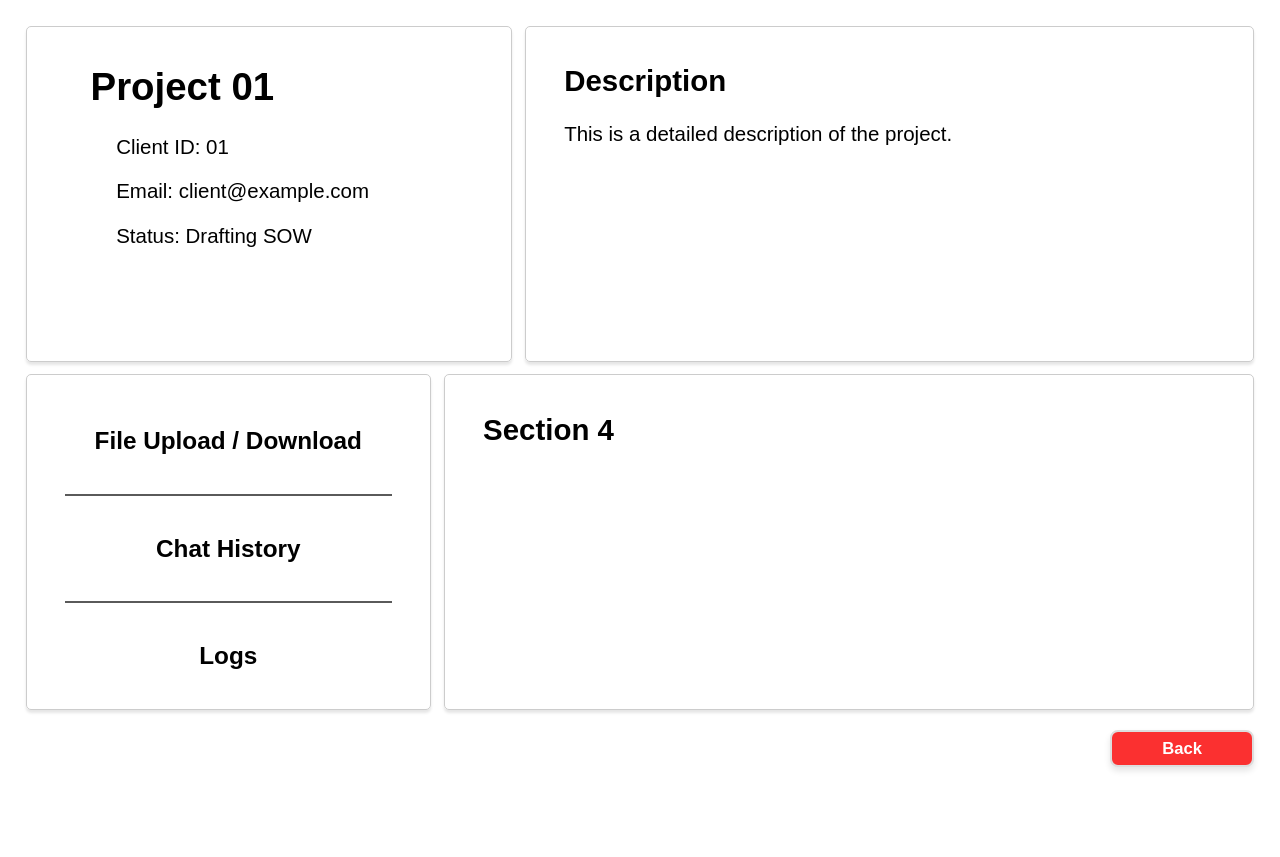
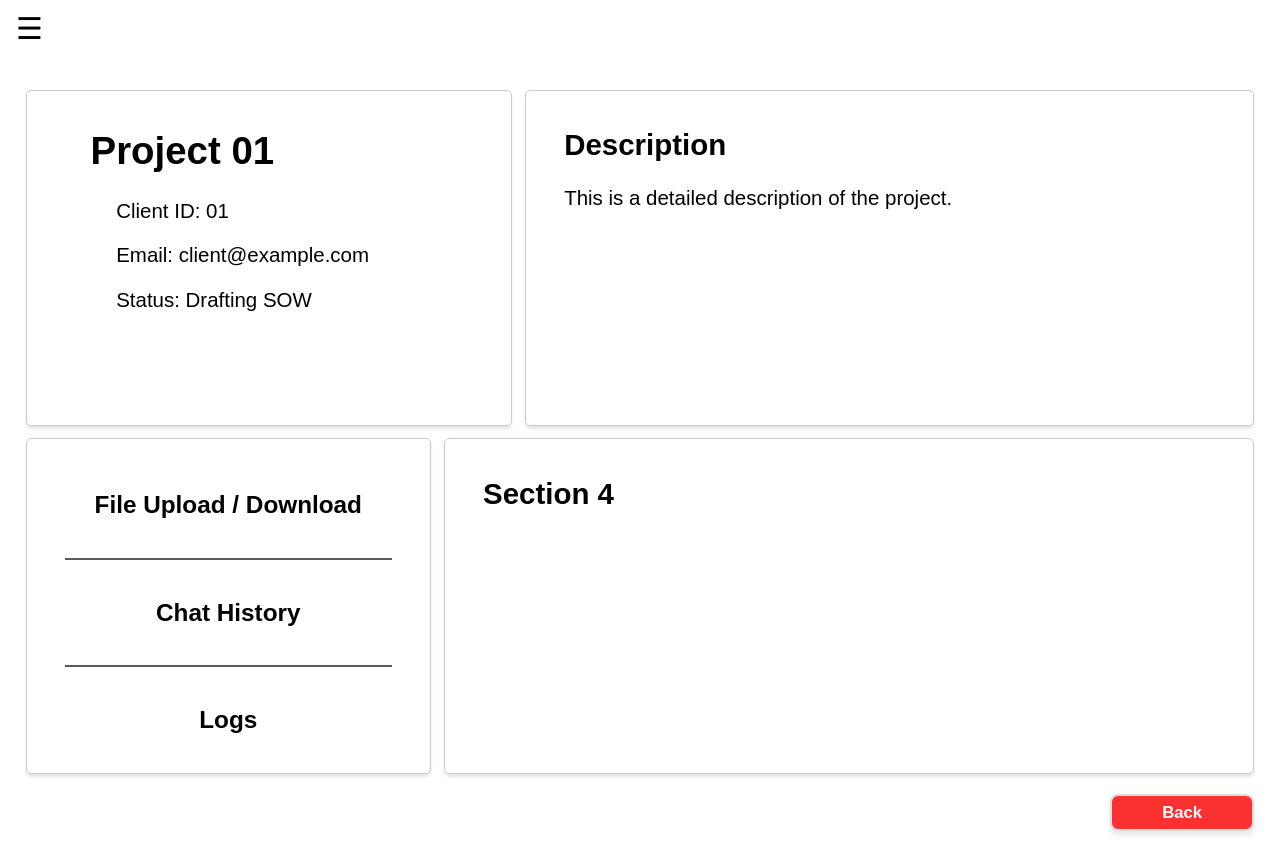
Before and after one commit to BT4103-Group-15/LLM-Agentic-Demo, a Flask app: template internal-staff-app/templates/Project_subpage.html in a window 1280 px wide. Before the commit the page ends 771 px from the top, so only its background shows below. Run offline with Flask 3, Linux system fonts and the light colour scheme; the template is opened without the code that fills it, so the values that code supplies are empty.

Commit message:
add Navbar

```diff
--- a/internal-staff-app/assets/css/file_upload_download.css
+++ b/internal-staff-app/assets/css/file_upload_download.css
@@ -2,6 +2,10 @@ body {
     font-family: Arial, sans-serif;
     margin: 20px;
     font-size: 1.4vw;
+}
+
+h2{
+    padding-top: 8vh;
 }
 
 /* Wrapper for table with rounded corners, border, and shadow */
--- a/internal-staff-app/assets/css/project-subpage.css
+++ b/internal-staff-app/assets/css/project-subpage.css
@@ -16,6 +16,7 @@ p {
 }
 
 .row-1 {
+    padding-top: 8vh !important;
     display: grid;
     grid-template-columns: 2fr 3fr;
     gap: 1vw;
@@ -27,7 +28,7 @@ p {
     grid-template-columns: 2fr 4fr;
     gap: 1vw;
     height: 42vh;
-    margin-top: 1vw;
+    padding-top: 1vw;
 }
 
 .section {
--- a/internal-staff-app/assets/css/style.css
+++ b/internal-staff-app/assets/css/style.css
@@ -28,6 +28,72 @@ body {
 
 .button:hover, .back-button:hover {
   background-color: #bf4040;
+}
+
+
+/* Navbar */
+.navbar {
+  background-color: rgb(255, 255, 255);
+  position: fixed;
+  width: 100%;
+  top: 0;
+  left: 0;
+  padding: 10px;
+  z-index: 1000;
+  height: 8vh;
+  z-index: 90;
+}
+
+.navbar-toggle {
+  font-size: 30px;
+  border: none;
+  background-color: transparent;
+  color: black;
+  cursor: pointer;
+  z-index: 100;
+}
+
+.sidebar {
+  height: 100%;
+  width: 0;
+  position: fixed;
+  top: 0;
+  left: 0;
+  background-color: white;
+  overflow-x: hidden;
+  transition: 0.3s;
+  padding-top: 60px;
+  box-shadow: 2px 0 5px rgba(0, 0, 0, 0.3);
+  z-index: 100;
+}
+
+.sidebar a {
+  padding: 8px 8px 8px 32px;
+  text-decoration: none;
+  font-size: 25px;
+  color: black;
+  display: block;
+  transition: 0.3s;
+  z-index: 100;
+}
+
+.sidebar a:hover {
+  background-color: #ddd;
+}
+
+.sidebar .close-btn {
+  position: absolute;
+  top: 10px;
+  right: 25px;
+  font-size: 36px;
+  color: black;
+  background-color: transparent;
+  border: none;
+  cursor: pointer;
+}
+
+.sidebar.open {
+  width: 250px;
 }
 
 
--- /dev/null
+++ b/internal-staff-app/assets/js/script.js
@@ -0,0 +1,19 @@
+fetch('../templates/navbar.html')
+  .then(response => {
+    if (!response.ok) {
+      throw new Error('Failed to load navbar.html: ' + response.statusText);
+    }
+    return response.text();
+  })
+  .then(data => {
+    document.getElementById('navbar-container').innerHTML = data;
+  })
+  .catch(error => {
+    console.error('Error:', error);
+  });
+
+
+function toggleSidebar() {
+    const sidebar = document.querySelector('.sidebar');
+    sidebar.classList.toggle('open');
+  }
--- a/internal-staff-app/templates/Project.html
+++ b/internal-staff-app/templates/Project.html
@@ -8,6 +8,10 @@
     <link rel="stylesheet" href="../assets/css/style.css">
 </head>
 <body>
+     <!-- Navbar -->
+     <div id="navbar-container"></div>
+
+
     <div class="container">
         <div class="header">
             <h1 class="title">Project</h1> <!-- You can change this title based on the page -->
@@ -57,6 +61,8 @@
     </div>
 
     <script src="../assets/js/table.js"></script> <!-- Link to the common JavaScript file -->
+    <script src="../assets/js/script.js"></script>
+
     <script>
         // Define columns and data specific to the page (project or logs)
         const columns = ["Project ID", "Client ID", "Agent Type", "Client Email", "Status", ""];
--- a/internal-staff-app/templates/Project_subpage.html
+++ b/internal-staff-app/templates/Project_subpage.html
@@ -4,10 +4,15 @@
     <meta charset="UTF-8">
     <meta name="viewport" content="width=device-width, initial-scale=1.0">
     <title>Project Dashboard</title>
+    <link rel="stylesheet" href="../assets/css/style.css">
     <link rel="stylesheet" href="../assets/css/project-subpage.css">
-    <link rel="stylesheet" href="../assets/css/style.css">
 </head>
 <body>
+
+    <!-- Navbar -->
+    <div id="navbar-container"></div>
+
+
     <div class="row-1">
         <div class="section">
             <h1>Project <span id="project-name">__</span></h1>
@@ -41,5 +46,6 @@
     <a href="javascript:history.back()" class="back-button">Back
 
     <script src="../assets/js/project-subpage.js"></script>
+    <script src="../assets/js/script.js"></script>
 </body>
 </html>
--- a/internal-staff-app/templates/Visualization.html
+++ b/internal-staff-app/templates/Visualization.html
@@ -7,6 +7,10 @@
     <title>HomePage</title>
 </head>
 <body>
+    <!-- Navbar -->
+    <nav class="navbar">
+        <button class="back-button" onclick="window.location.href='../index.html'">&lt;</button>
+    </nav>
 
     <h1>Visualisation</h1>
 
--- a/internal-staff-app/templates/file_upload_download.html
+++ b/internal-staff-app/templates/file_upload_download.html
@@ -9,6 +9,10 @@
 
 </head>
 <body>
+    <!-- Navbar -->
+    <div id="navbar-container"></div>
+
+
     <h2>File Upload / Download</h2>
 
     <!-- Table wrapper to control the border and rounded corners -->
@@ -55,5 +59,7 @@
     <button class="back-button" onclick="window.history.back()">Back</button>
 
     <script src="../assets/js/file_upload_download.js"></script> <!-- Link to the external JavaScript file -->
+    <script src="../assets/js/table.js"></script>
+    <script src="../assets/js/script.js"></script>
 </body>
 </html>
--- /dev/null
+++ b/internal-staff-app/templates/navbar.html
@@ -0,0 +1,26 @@
+<!DOCTYPE html>
+<html lang="en">
+<head>
+  <meta charset="UTF-8">
+  <meta name="viewport" content="width=device-width, initial-scale=1.0">
+  <title>Navbar with Slide Bar</title>
+  <link rel="stylesheet" href="../assets/css/style.css">
+</head>
+<body>
+
+  <!-- Navbar -->
+  <div class="navbar">
+    <button class="navbar-toggle" onclick="toggleSidebar()">☰</button>
+  </div>
+
+  <!-- Sidebar -->
+  <div class="sidebar">
+    <button class="close-btn" onclick="toggleSidebar()">×</button>
+    <a href="Project.html">Projects</a>
+    <a href="#">Visualisation</a>
+    <a href="Logs.html">Logs</a>
+  </div>
+
+  <script src="../assets/js/script.js"></script>
+</body>
+</html>
```
Also changed, not shown: internal-staff-app/assets/css/visualization.css (+32 -0 lines), internal-staff-app/templates/Logs.html (+10 -8 lines), 6 other files.
